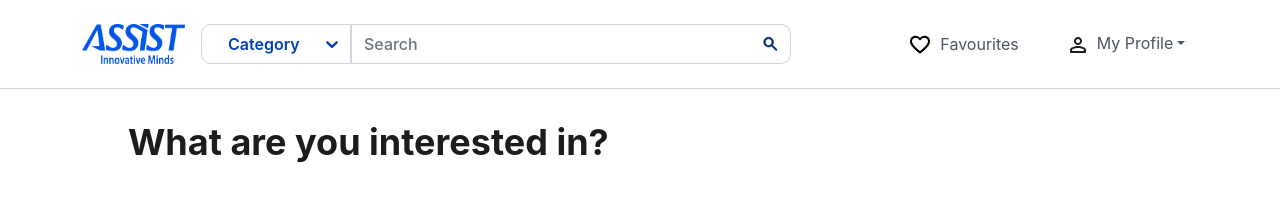
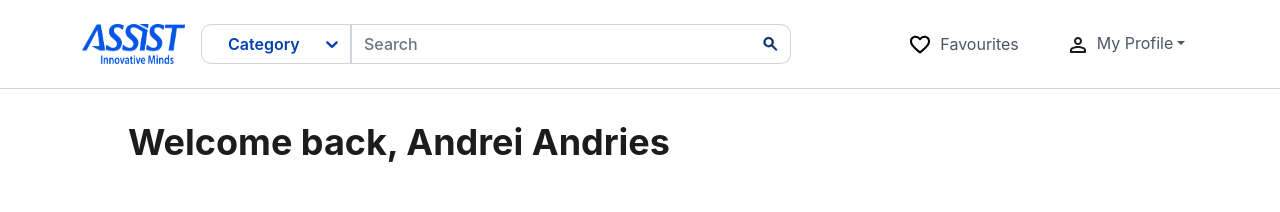
Before and after one commit to assist-software/internship-2022-july-fe2, a React (Create React App) app: page / in a window 1280 px wide. Shown: the top 212 px of the page. Built offline with nearby package versions, Linux system fonts and the light colour scheme; no server answers; data requests are answered from the project's data file; sample sign-in values are in the browser's storage.

Commit message:
created tab component , show message welcome depends on role (#46)
Co-authored-by: Catalin <intern.catalin.prisacaru@assist.ro>

```diff
--- a/db.json
+++ b/db.json
@@ -108,6 +108,7 @@
       "fullName": "Selim Muhammetgulyyev",
       "email": "lorem@ipsum.comm",
       "phone": "1234567890",
+      "role": "user",
       "address": "Str Universitatii 13",
       "gender": "Male",
       "dateOfBirth": "2000-09-09"
--- a/src/components/Header/Header.jsx
+++ b/src/components/Header/Header.jsx
@@ -16,8 +16,10 @@ import { ReactComponent as Bell } from "../../assets/icons/bell.svg";
 import { ReactComponent as Chat } from "../../assets/icons/chat.svg";
 import { ReactComponent as Logout } from "../../assets/icons/logout.svg";
 import { ReactComponent as Loop } from "../../assets/icons/magnifying-glass.svg";
+import useAuth from "../../hooks/useAuth";
 
 const Header = () => {
+  const { logout } = useAuth();
   const navigate = useNavigate();
   return (
     <Navbar collapseOnSelect expand="xl" className={styles.navbar} sticky="top">
@@ -100,7 +102,7 @@ const Header = () => {
                 </Dropdown.Item>
                 <Dropdown.Divider />
                 <Dropdown.Item
-                  onClick={() => navigate("/")}
+                  onClick={logout}
                   className={styles.profileOption}
                 >
                   <Logout className={styles.logout} />
--- /dev/null
+++ b/src/components/Tabs/Tabs.jsx
@@ -0,0 +1,38 @@
+import React, { useEffect, useState } from "react";
+import styles from "./Tabs.module.scss";
+import Button from "../Button/Button";
+import useAuth from "../../hooks/useAuth";
+
+const Tabs = () => {
+  const { user } = useAuth();
+  console.log(user);
+
+  return (
+    <div className={styles.tabs}>
+      {user?.role === "user" ? (
+        <div className={styles.header}>
+          <h3 className={styles.welcomeMessage}>
+            Welcome back, {user?.fullName}
+          </h3>
+          <div className={styles.addNewBtn}>
+            <Button variant="primary" label="Add new" />
+          </div>
+        </div>
+      ) : null}
+      {user?.role === "admin" ? (
+        <div>
+          <h3 className={styles.welcomeMessage}>
+            Welcome back, {user?.fullName}
+          </h3>
+        </div>
+      ) : null}
+      {user?.role == null ? (
+        <div>
+          <h3 className={styles.welcomeMessage}>What are you interested in?</h3>
+        </div>
+      ) : null}
+    </div>
+  );
+};
+
+export default Tabs;
--- /dev/null
+++ b/src/components/Tabs/Tabs.module.scss
@@ -0,0 +1,17 @@
+@import "../../styles/variables.scss";
+
+.tabs {
+  width: 100%;
+}
+.welcomeMessage {
+  font-weight: $font-bold;
+  font-size: $font-h1;
+  color: $color-black;
+}
+.header {
+  display: flex;
+  justify-content: space-between;
+}
+.addNewBtn {
+  width: 16%;
+}
--- a/src/context/AuthProvider.js
+++ b/src/context/AuthProvider.js
@@ -8,10 +8,13 @@ export const AuthProvider = ({ children }) => {
 
   //  set user from local storage if exists
   // id should change with token in production
+  const [userId, setUserId] = useState(localStorage.getItem("userId") || null);
+
+  console.log(userId, "----id");
   const fetchUser = async () => {
     try {
-      const userId = localStorage.getItem("user");
       const response = await getUserById(userId);
+      console.log(response);
       setUser(response.data);
     } catch (error) {
       console.log("Error: ", error);
@@ -20,7 +23,7 @@ export const AuthProvider = ({ children }) => {
 
   useEffect(() => {
     fetchUser();
-  }, []);
+  }, [userId]);
 
   // logout function
   const logout = () => {
--- a/src/pages/Home/Home.jsx
+++ b/src/pages/Home/Home.jsx
@@ -1,10 +1,11 @@
 import Carousel from "../../components/Carousel/Carousel";
+import Tabs from "../../components/Tabs/Tabs";
 import styles from "./Home.module.scss";
 const Home = () => {
   return (
     <div>
       <div>
-        <h1 className={styles.h1}>What are you interested in?</h1>
+        <Tabs />
       </div>
 
       <Carousel title="Most view" />
--- a/src/pages/Onboarding/Login/LoginForm.jsx
+++ b/src/pages/Onboarding/Login/LoginForm.jsx
@@ -9,6 +9,7 @@ import Button from "../../../components/Button/Button";
 import { ReactComponent as Google } from "../../../assets/icons/google.svg";
 import { ReactComponent as View } from "../../../assets/icons/view.svg";
 import { ReactComponent as ViewOff } from "../../../assets/icons/view-off.svg";
+import { getUserById } from "../../../api/API";
 
 // import { getUserById } from "../../../api/API";
 
@@ -87,8 +88,9 @@ export default function LoginForm() {
     try {
       localStorage.setItem("token", token);
       localStorage.setItem("role", role);
-      localStorage.setItem("user", id);
+      localStorage.setItem("userId", id);
       navigate("/");
+      window.location.reload();
     } catch (error) {
       console.log(error);
     }
@@ -100,8 +102,9 @@ export default function LoginForm() {
     try {
       localStorage.setItem("token", token);
       localStorage.setItem("role", role);
-      localStorage.setItem("name", id);
+      localStorage.setItem("userId", id);
       navigate("/");
+      window.location.reload();
     } catch (error) {
       console.log(error);
     }
```
